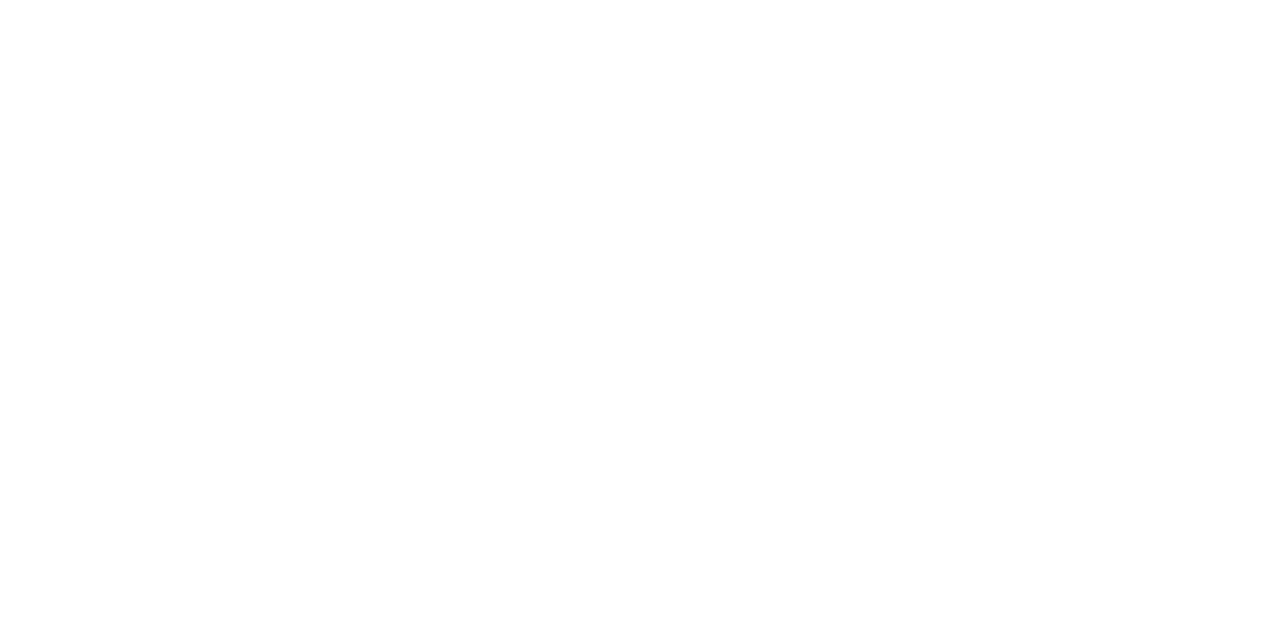
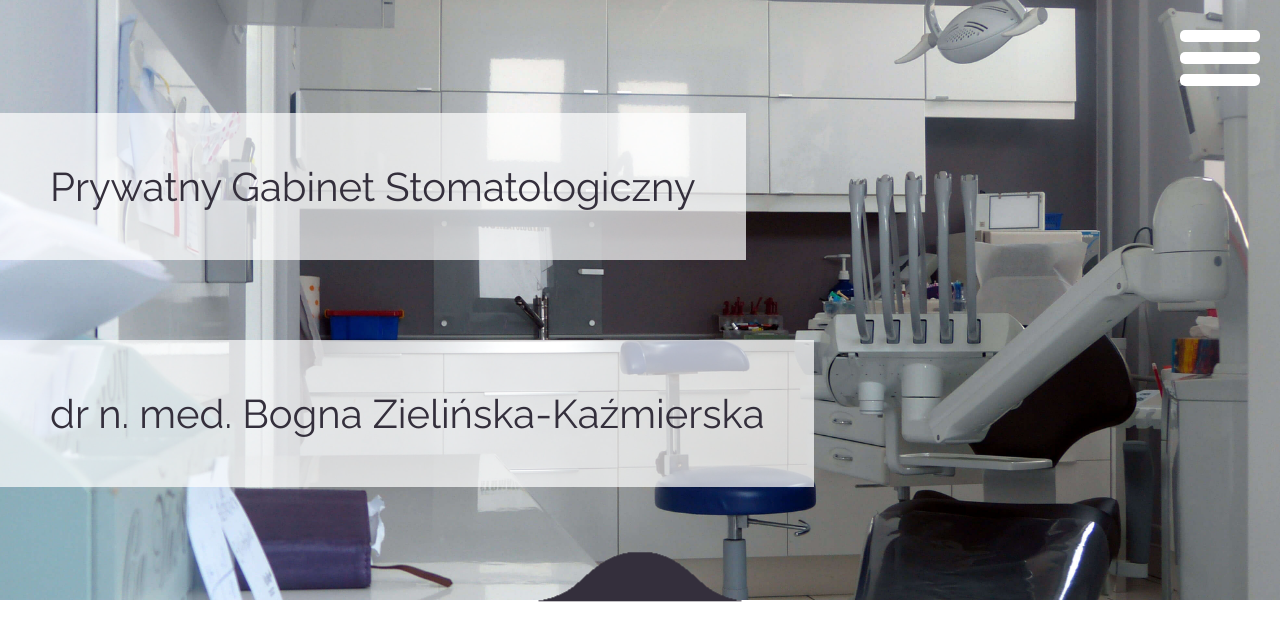
Before and after one commit to karolinakazmierska/prywatny-gabinet-stomatologiczny, a website: page index.html in a window 1280 px wide. Drawn offline with Linux system fonts and the light colour scheme.

Commit message:
Created basic header

```diff
--- a/index.html
+++ b/index.html
@@ -5,11 +5,36 @@
     <meta name="description" content="Prywatny Gabinet Stomatologiczny, dr n. med. Bogny Zielińskiej-Kaźmierskiej">
     <title>Prywatny Gabinet Stomatologiczny</title>
     <meta name="viewport" content="width=device-width, initial-scale=1.0">
+    <link href="https://fonts.googleapis.com/css?family=Raleway" rel="stylesheet">
     <link rel="stylesheet" href="css/main.css">
 </head>
 
 <body>
 
+<!-- HEADER -->
+<header>
+    <div class="main-title">
+        <h1>Prywatny Gabinet Stomatologiczny</h1>
+    </div>
+    <div class="main-title">
+        <h1>dr n. med. Bogna Zielińska-Kaźmierska</h1>
+    </div>
+    <div class="addon">
+        <img src="images/addon_grey.png" alt="">
+    </div>
+    <div class="hamburger">
+        <span></span>
+        <span></span>
+        <span></span>
+    </div>
+</header>
+
+
+
+
+
+
+
 </body>
 
 </html>
--- a/scss/_header.scss
+++ b/scss/_header.scss
@@ -0,0 +1,45 @@
+$violet: #a240dd;
+$darkgrey: #342f3c;
+
+header {
+    height: 600px;
+    width: 100%;
+    background-image: url("../images/7.jpg");
+    background-position: center;
+    background-repeat: no-repeat;
+    background-size: cover;
+    display: flex;
+    flex-direction: column;
+    justify-content: center;
+    position: relative;
+    .addon {
+        position: absolute;
+        bottom: 0;
+        left: 50%;
+        transform: translate(-50%, 10%);
+    }
+}
+
+.main-title {
+    display: inline-block;
+    background-color: rgba(255,255,255,0.7);
+    padding: 50px;
+    margin-top: 40px;
+    margin-bottom: 40px;
+    width: max-content;
+}
+
+.hamburger {
+    display: flex;
+    flex-direction: column;
+    position: absolute;
+    top: 20px;
+    right: 20px;
+    span {
+        width: 80px;
+        height: 12px;
+        background-color: white;
+        margin-top: 10px;
+        border-radius: 5px;
+    }
+}
--- a/scss/main.scss
+++ b/scss/main.scss
@@ -8,3 +8,12 @@
 
 $violet: #a240dd;
 $darkgrey: #342f3c;
+
+* {
+    font-family: 'Raleway', sans-serif;
+}
+
+h1 {
+    font-size: 40px;
+    color: $darkgrey;
+}
```
Also changed, not shown: css/main.css.
